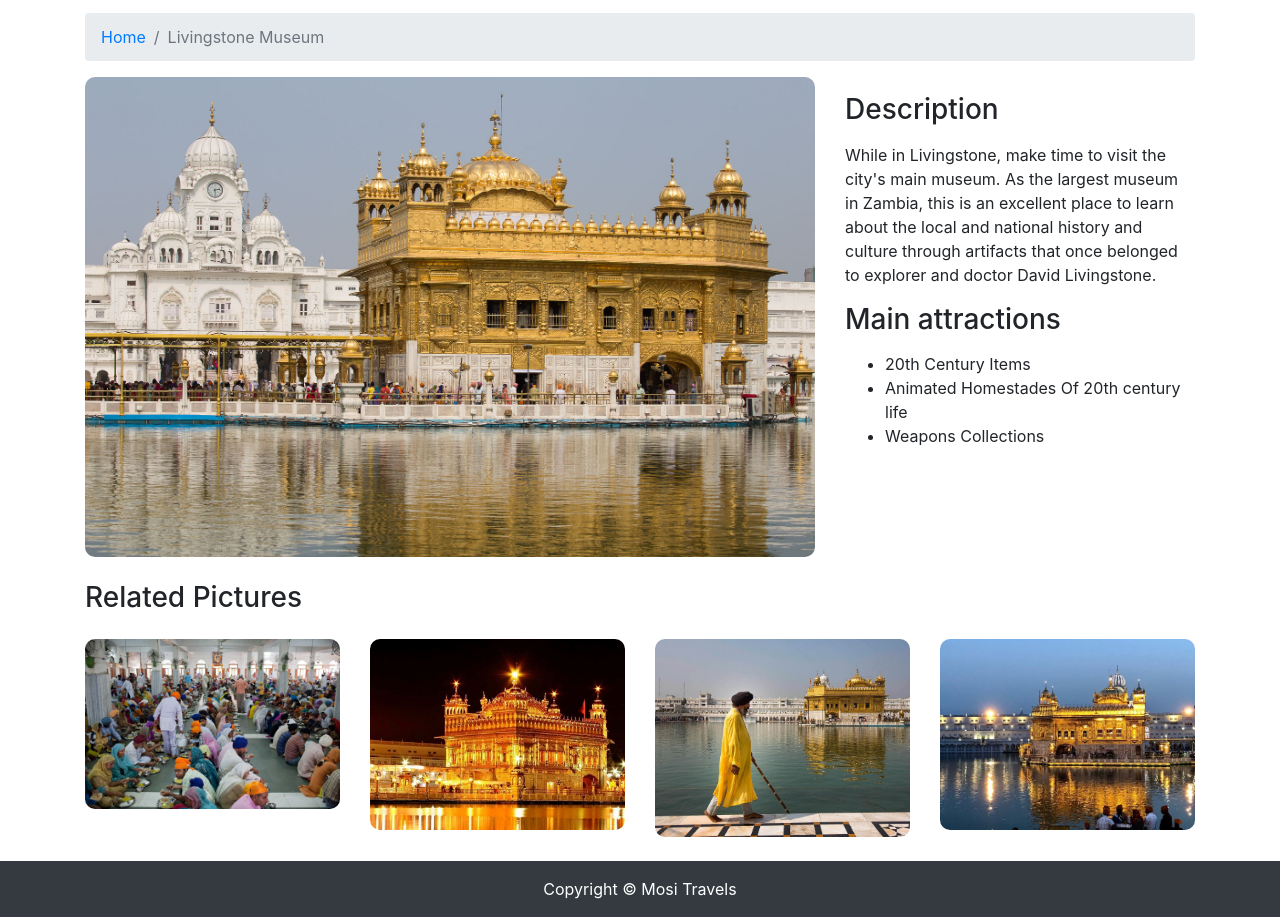
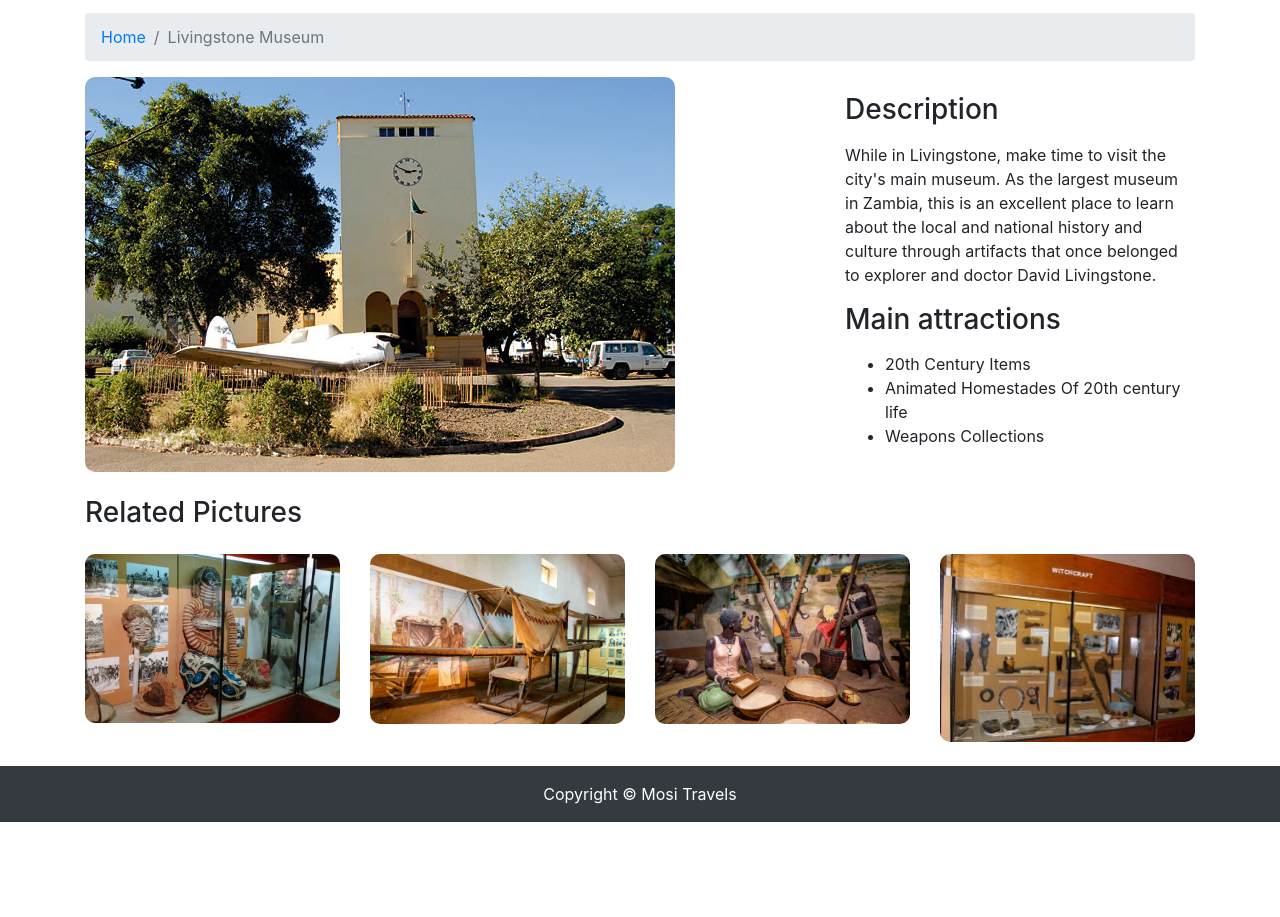
Before and after one commit to ZerOne-Technologies-Limited/mosi-travels, a plain HTML site: page Pages-inside/Livingstone-Museum.html in a window 1280 px wide. Shown: the part 131-1048 px from the top of the page. After the commit the page ends 953 px from the top, so only its background shows below. Drawn offline with Linux system fonts and the light colour scheme.

Commit message:
livingstone museum update

```diff
--- a/Pages-inside/Livingstone-Museum.html
+++ b/Pages-inside/Livingstone-Museum.html
@@ -65,7 +65,7 @@
     <div class="row">
 
       <div class="col-md-8">
-        <img class="img-fluid" src="./img/Harmandir-Sahib-Amritsar-India-Punjab.jpg" alt="">
+        <img class="img-fluid" src="../img/museum.jpg" alt="">
       </div>
 
       <div class="col-md-4">
@@ -89,25 +89,25 @@
 
       <div class="col-md-3 col-sm-6 mb-4">
         <a href="#">
-          <img class="img-fluid" src="./img/The-Golden-Temple-India8.jpg" alt="">
+          <img class="img-fluid" src="../img/lmask.jpg" alt="">
         </a>
       </div>
 
       <div class="col-md-3 col-sm-6 mb-4">
         <a href="#">
-          <img class="img-fluid" src="./img/597529822Amritsar_Main.jpg" alt="">
+          <img class="img-fluid" src="../img/lcarrier.jpg" alt="">
         </a>
       </div>
 
       <div class="col-md-3 col-sm-6 mb-4">
         <a href="#">
-          <img class="img-fluid" src="./img/imb-photos-warrior-medium.jpg" alt="">
+          <img class="img-fluid" src="../img/lmotor.jpg" alt="">
         </a>
       </div>
 
       <div class="col-md-3 col-sm-6 mb-4">
         <a href="#">
-          <img class="img-fluid" src="./img/photo1.jpg" alt="">
+          <img class="img-fluid" src="../img/lcraft.JPG" alt="">
         </a>
       </div>
 
```
Also changed, not shown: Pages-inside/Vicfalls-Info.html (+1 -1 lines), img/lcarrier.jpg (added), img/lcraft.JPG (added), img/lmask.jpg (added), img/lmask.webp (added), img/lmotor.jpg (added), 2 other files.
